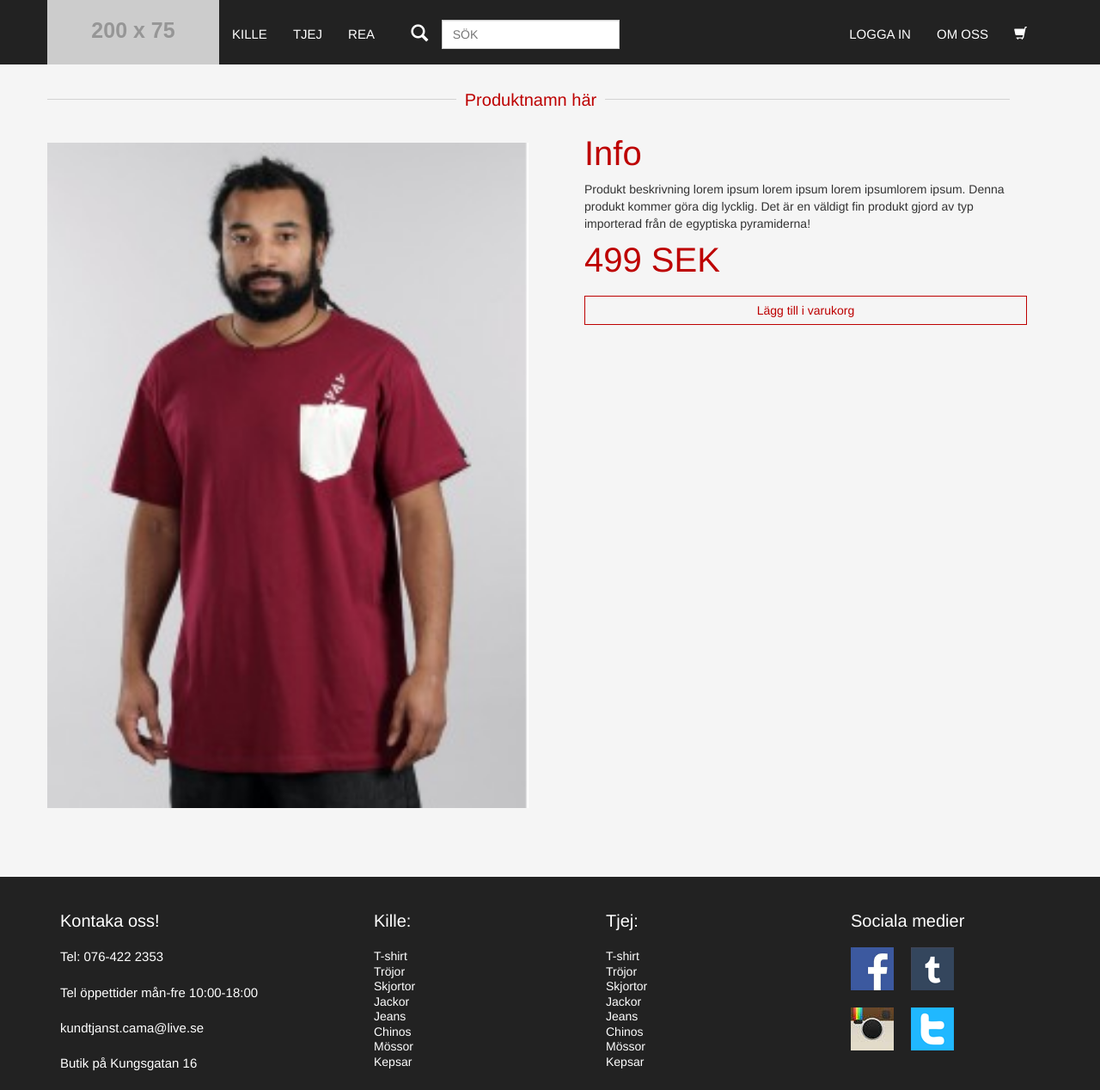
After one commit to cama2014/Camaalbin, a PHP site: page /produktsida2.php in a window 1280 px wide. The commit adds this page. Shown: the whole page at 86% size. Run offline with PHP 8.4, Linux system fonts and the light colour scheme; grey boxes labelled with a size stand in for pictures from a placeholder-image service; some libraries are stand-ins or nearby versions.

Commit message:
#15 15-01-2015

```diff
--- a/Tshirt.php
+++ b/Tshirt.php
@@ -115,7 +115,7 @@
                             </div>
                         </div>
                         <div class="col-lg-3 col-md-3 col-sm-3 fyrabox">
-                            <a href="#"><div class="beskrivnig">
+                            <a href="produktsida2.php"><div class="beskrivnig">
                                     <img src="img/tshirtbildtest.jpg" width="350" height="450" class="img-responsive" alt="Responsive image">
                                     <h3>Skank</h3>
                                     <br>
--- a/omoss.php
+++ b/omoss.php
@@ -5,7 +5,7 @@
         <meta charset="utf-8">
         <meta http-equiv="X-UA-Compatible" content="IE=edge">
         <meta name="viewport" content="width=device-width, initial-scale=1">
-        <title>CAMA - Hem</title>
+        <title>CAMA - Om oss</title>
 
         <!-- Bootstrap -->
         <link href="css/bootstrap.css" rel="stylesheet">
--- /dev/null
+++ b/produktsida2.css
@@ -0,0 +1,121 @@
+
+
+body{
+
+    background-color: whitesmoke;
+
+}
+
+.container {
+
+    width: 90%;
+
+}
+@media (min-width: 768px) {
+    .container {
+        width: 90%;
+    }
+}
+@media (min-width: 992px) {
+    .container {
+        width: 970px;
+    }
+}
+@media (min-width: 1200px) {
+    .container {
+        width: 1170px;
+    }
+}
+
+
+/*header*/
+
+.header-row{
+
+    background-color: #222;
+
+}
+
+.col-lg-2.logo{
+
+    color: white;
+    outline: solid thin orange;
+
+}
+
+
+
+
+
+
+/*section */
+.col-lg-6.section{
+    margin-top:20px;
+    margin-bottom:40px;
+    padding-left:0px;
+}
+.col-lg-6.section img{
+    margin-bottom:40px;
+}
+
+
+h4,h5{
+    font-size:40px;
+}
+.col-lg-6.sectiontwo{
+    padding-left: 40px;
+}
+h5{
+    color:#BD0000;
+}
+
+.btn-primary.button-filter.button-köp{
+    margin-top:10px;
+}
+
+
+/*REA/Nyheter*/
+
+.col-lg-12.RN.line-margin{
+
+    margin: 10px 0 0;
+    margin-left:-25px;
+    border-top: 1px solid lightgray;
+    padding-top: 30px;
+    position: relative;
+
+}
+
+.headline {
+
+    text-align: center;
+    position: absolute;
+    top: -11px;
+    width: 100%;
+    height: 50px;
+    color: #BD0000;
+
+}
+
+.headline span {
+
+    font-size: 20px;
+    line-height: 20px;
+    padding: 10px;
+    background: whitesmoke;
+    margin-right: 25px;
+
+}
+
+.headline h3{
+
+    margin: 0px;
+    font-size: 20px;
+
+}
+
+.headline-container{
+
+    margin: 0px 10px 1px 10px;
+
+}
--- /dev/null
+++ b/produktsida2.php
@@ -0,0 +1,75 @@
+
+
+<!DOCTYPE html>
+
+<html lang="en">
+    <head>
+        <meta charset="utf-8">
+        <meta http-equiv="X-UA-Compatible" content="IE=edge">
+        <meta name="viewport" content="width=device-width, initial-scale=1">
+        <title>CAMA - Produkt</title>
+
+        <!-- Bootstrap -->
+        <link href="css/bootstrap.css" rel="stylesheet">
+        <link href="nav.css" rel="stylesheet">
+        <link href="index.css" rel="stylesheet">
+        <link href="produktsida2.css" rel="stylesheet">
+        <link href="Tshirt.css" rel="stylesheet">
+        <link href="omoss.css" rel="stylesheet">
+        <link href="footer.css" rel="stylesheet">
+
+
+
+        <!-- HTML5 shim and Respond.js for IE8 support of HTML5 elements and media queries -->
+        <!-- WARNING: Respond.js doesn't work if you view the page via file:// -->
+        <!--[if lt IE 9]>
+          <script src="https://oss.maxcdn.com/html5shiv/3.7.2/html5shiv.min.js"></script>
+          <script src="https://oss.maxcdn.com/respond/1.4.2/respond.min.js"></script>
+        <![endif]-->
+    </head>
+    <body>
+
+        <!--header-->
+        <?php include 'nav.php'; ?>
+
+        <!--section-->
+
+        <div class="container section-container">
+
+
+            <div class="headline-container">
+                <div class="col-lg-12 RN line-margin">
+                    <div class="headline"><h3><span class="headline-center">Produktnamn här</span></div></h3>
+                </div>
+            </div>
+
+
+            <div class="row section-row">
+                <div class="col-lg-6 section">
+                    <img src="img/tshirtbildtest.jpg" width="560" height="700" class="img-responsive" alt="Responsive image">
+                </div>
+
+                <div class="container right-div">
+                <div class="col-lg-6 sectiontwo">
+
+                    <h5>Info</h5>
+                    <p>Produkt beskrivning lorem ipsum lorem ipsum lorem ipsumlorem ipsum.
+                        Denna produkt kommer göra dig lycklig. Det är en väldigt fin produkt gjord av typ importerad från de egyptiska pyramiderna!</p>
+
+                    <h5>499 SEK</h5>
+                    <a class="btn btn-primary button-filter button-köp" href="#" role="button">Lägg till i varukorg</a>
+                </div>
+                </div>
+            </div>
+        </div>
+
+        <!--footer-->
+        <?php include 'footer.php'; ?>
+
+
+        <!-- jQuery (necessary for Bootstrap's JavaScript plugins) -->
+        <script src="https://ajax.googleapis.com/ajax/libs/jquery/1.11.1/jquery.min.js"></script>
+        <!-- Include all compiled plugins (below), or include individual files as needed -->
+        <script src="js/bootstrap.min.js"></script>
+    </body>
+</html>
```
